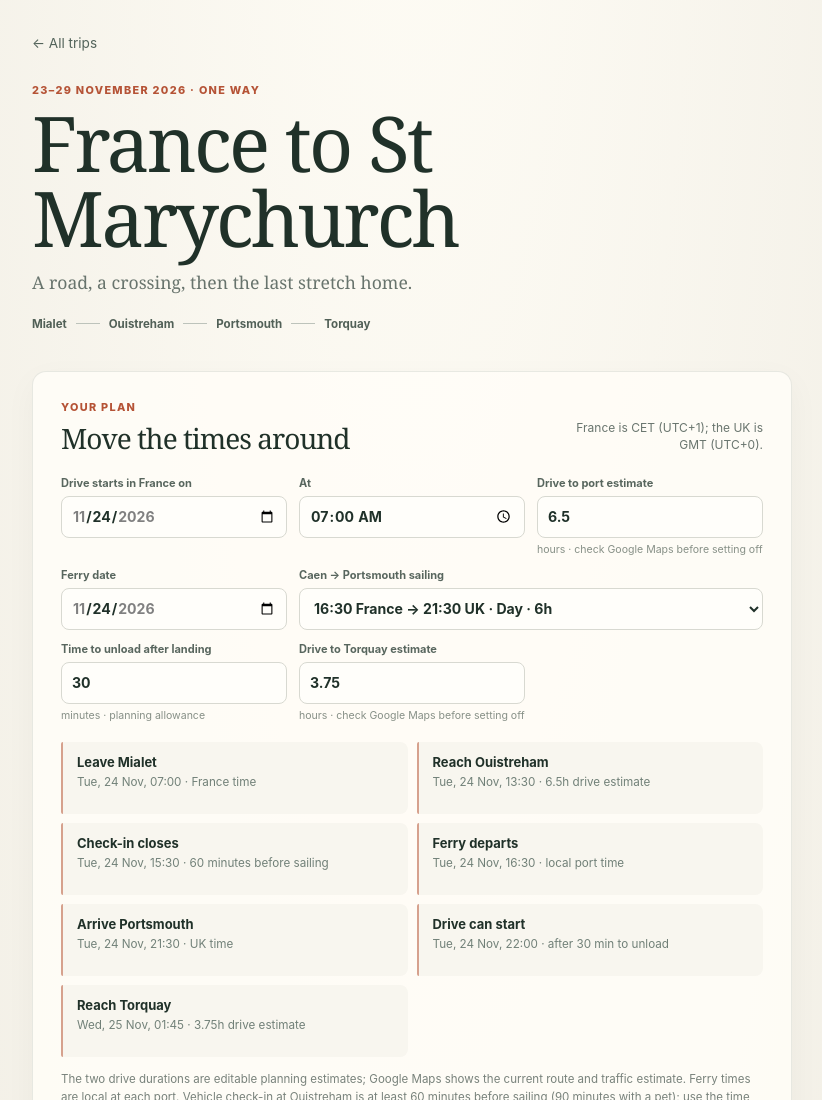
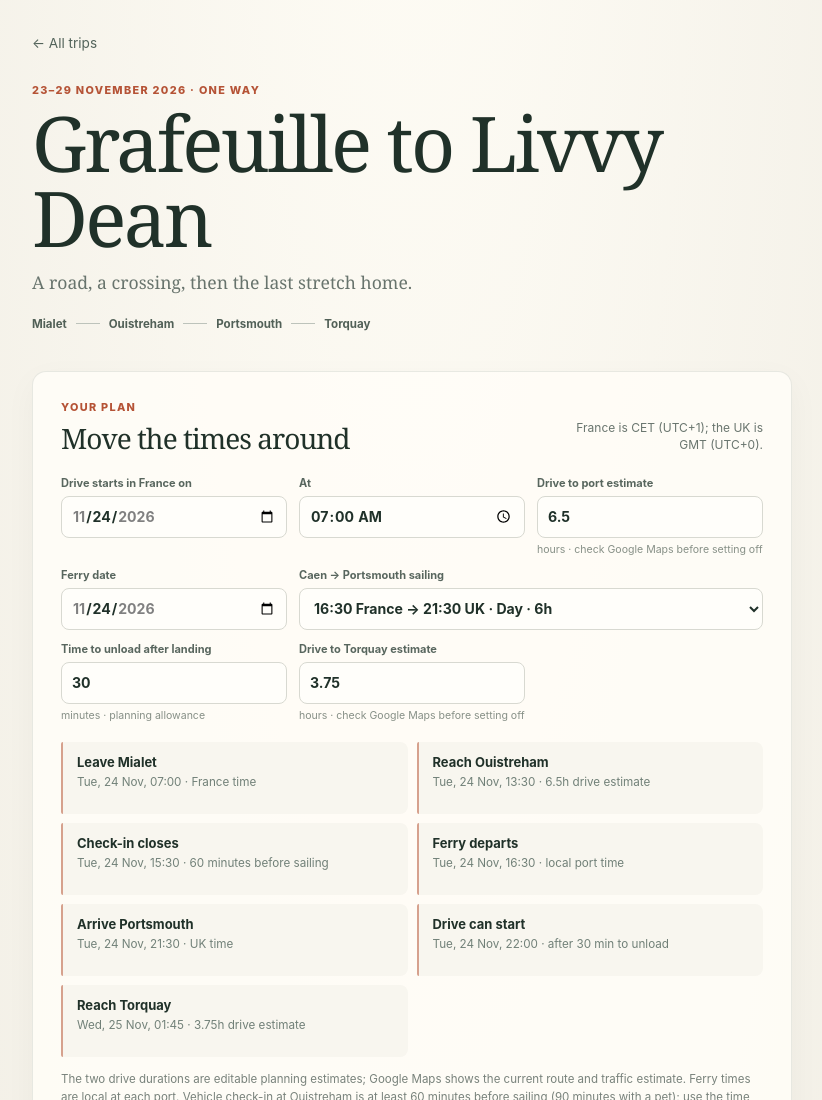
Before and after one commit to Ashterism/ashterism-walks, a website: page public/trips/26-11-france-to-stmarychurch/index.html in a window 1280 px wide. Shown: the top 1100 px of the page, without its empty margins (228-1050 px from the left). Drawn offline with Linux system fonts and the light colour scheme.

Commit message:
Rename the France to Torquay trip plan

```diff
--- a/public/trips/26-11-france-to-stmarychurch/index.html
+++ b/public/trips/26-11-france-to-stmarychurch/index.html
@@ -4,18 +4,18 @@
     <meta charset="utf-8" />
     <meta name="viewport" content="width=device-width, initial-scale=1" />
     <meta name="robots" content="noindex, nofollow" />
-    <meta name="description" content="Plan the drive from Mialet to Ouistreham, ferry to Portsmouth and onward drive to Torquay." />
+    <meta name="description" content="Plan the drive from Grafeuille to Livvy Dean via the Caen–Portsmouth ferry." />
     <link rel="icon" href="/favicon.svg" type="image/svg+xml" />
     <link rel="stylesheet" href="/trips/assets/trips.css" />
     <script src="/trips/assets/france-to-stmarychurch.js" defer></script>
-    <title>France to St Marychurch · Trips</title>
+    <title>Grafeuille to Livvy Dean · Trips</title>
   </head>
   <body>
     <main class="page">
       <a class="back" href="/trips/">← All trips</a>
       <header class="hero">
         <p class="eyebrow">23–29 November 2026 · One way</p>
-        <h1>France to<br class="small-break" /> St Marychurch</h1>
+        <h1>Grafeuille to<br class="small-break" /> Livvy Dean</h1>
         <p class="intro">A road, a crossing, then the last stretch home.</p>
         <div class="route-line" aria-label="Mialet to Ouistreham to Portsmouth to Torquay">
           <span>Mialet</span><i></i><span>Ouistreham</span><i></i><span>Portsmouth</span><i></i><span>Torquay</span>
```
Also changed, not shown: public/trips/index.html (+1 -1 lines).
